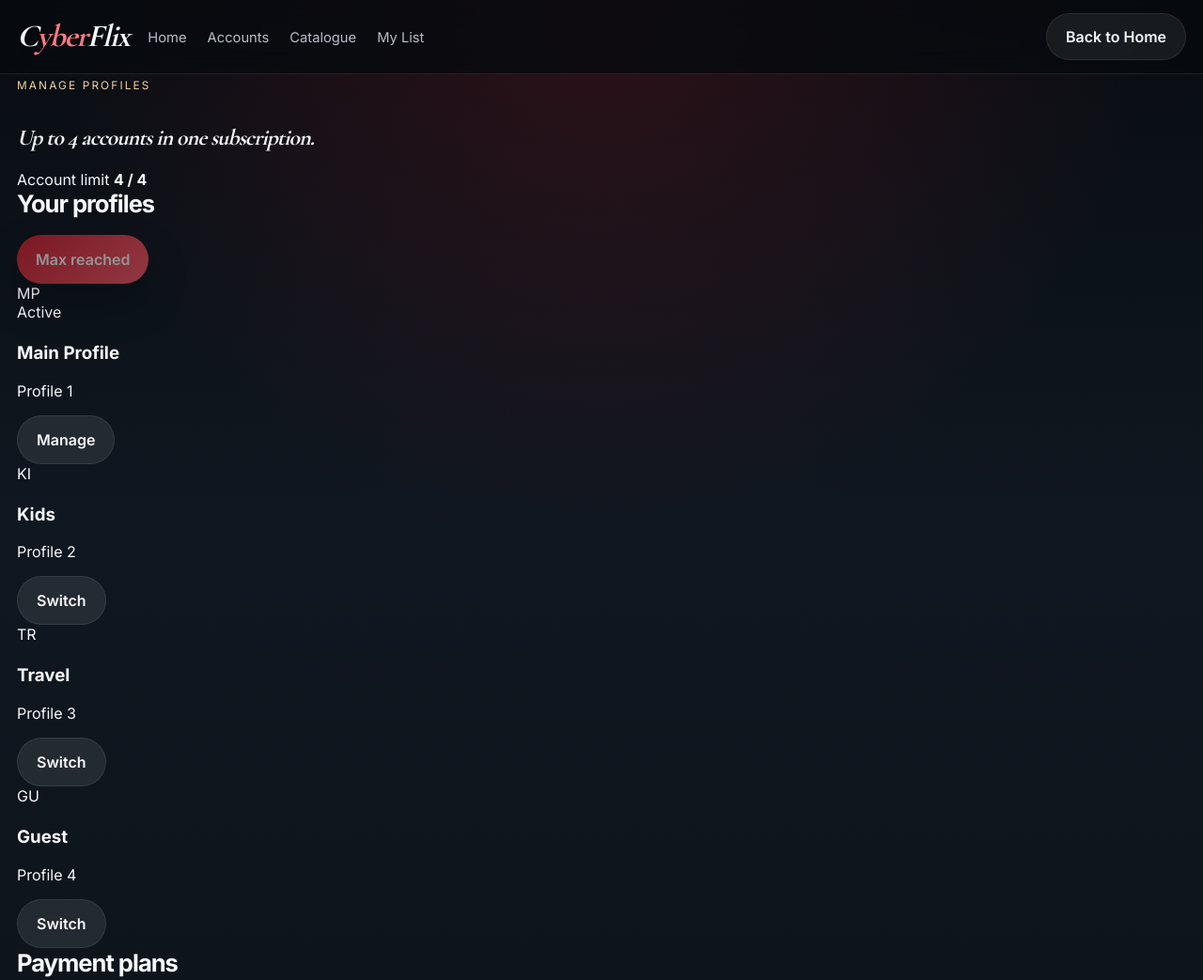
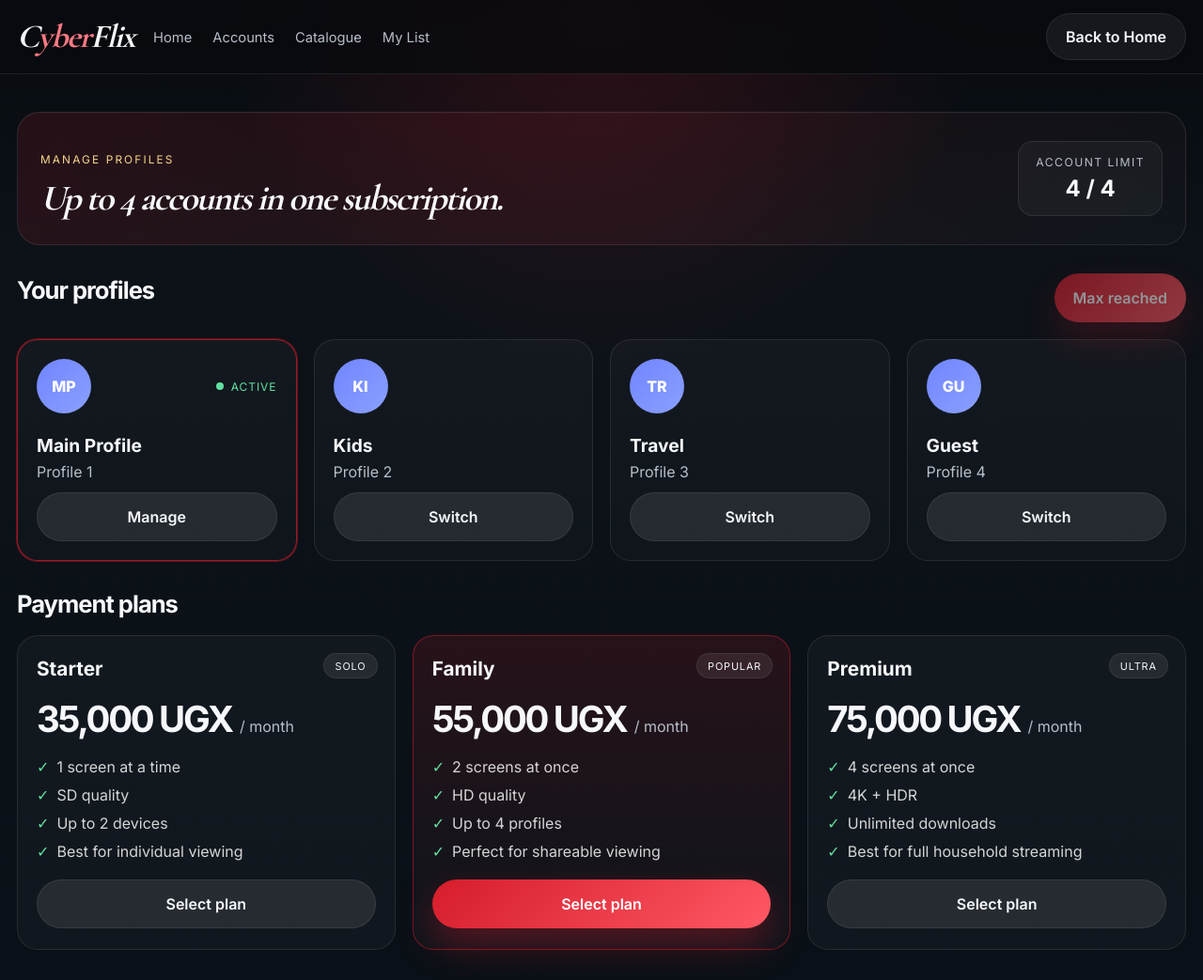
Before and after one commit to cyberjet-hub/cyberflix-website, a plain HTML site: page accounts.html in a window 1280 px wide. Shown: the top 1043 px of the page at 94% size. Drawn offline with nearby package versions, Linux system fonts and the light colour scheme; files whose address does not match are found by name.

Commit message:
Increase the visual richness and luxury streaming styling in the CyberFlix site CSS.

```diff
--- a/assets/css/styles.css
+++ b/assets/css/styles.css
@@ -1,22 +1,22 @@
 :root {
-  --bg: #0a0e13;
-  --bg-strong: #0f1720;
-  --bg-soft: #121a23;
-  --panel: rgba(18, 22, 31, 0.95);
-  --panel-alt: rgba(24, 31, 40, 0.92);
+  --bg: #070b10;
+  --bg-strong: #0d1218;
+  --bg-soft: #111922;
+  --panel: rgba(14, 19, 26, 0.96);
+  --panel-alt: rgba(19, 25, 34, 0.92);
   --card: rgba(255, 255, 255, 0.04);
-  --card-hover: rgba(255, 255, 255, 0.06);
-  --text: #f5f7fa;
+  --card-hover: rgba(255, 255, 255, 0.07);
+  --text: #f6f7fb;
   --muted: #b7bec9;
-  --line: rgba(255, 255, 255, 0.1);
+  --line: rgba(255, 255, 255, 0.09);
   --red: #d61d2c;
   --red-dark: #a9121d;
   --rose: #ff7a83;
   --gold: #f1d3a1;
   --amber: #f7c667;
   --green: #62e0a1;
-  --shadow: 0 20px 45px rgba(0, 0, 0, 0.45);
-  --radius: 20px;
+  --shadow: 0 22px 48px rgba(0, 0, 0, 0.46);
+  --radius: 22px;
   --serif: "Cormorant Garamond", Georgia, serif;
 }
 
@@ -32,8 +32,8 @@ body {
   margin: 0;
   font-family: "Inter", sans-serif;
   background:
-    radial-gradient(circle at top, rgba(214, 29, 44, 0.17), transparent 30%),
-    linear-gradient(180deg, #090d12 0%, #0f1720 30%, #0b1015 100%);
+    radial-gradient(circle at top, rgba(214, 29, 44, 0.18), transparent 32%),
+    linear-gradient(180deg, #080b10 0%, #0c1218 26%, #0a1017 100%);
   color: var(--text);
 }
 
@@ -63,9 +63,10 @@ button {
 .topbar {
   position: sticky;
   top: 0;
-  z-index: 20;
-  background: rgba(7, 10, 14, 0.8);
+  z-index: 30;
+  background: rgba(8, 11, 15, 0.78);
   backdrop-filter: blur(14px);
+  -webkit-backdrop-filter: blur(14px);
   border-bottom: 1px solid var(--line);
 }
 
@@ -88,16 +89,16 @@ button {
 .hero-copy h1,
 .auth-brand,
 .accounts-hero h1,
-.auth-copy h1 {
+.auth-copy h1,
+.modal-header-row h3 {
   font-family: var(--serif);
   letter-spacing: -0.04em;
   font-style: italic;
 }
 
 .logo {
-  font-size: 2.1rem;
+  font-size: 2.2rem;
   font-weight: 700;
-  color: var(--text);
   line-height: 1;
 }
 
@@ -129,11 +130,17 @@ button {
   display: flex;
   align-items: center;
   gap: 10px;
-  min-width: 210px;
-  padding: 0.72rem 0.9rem;
+  min-width: 220px;
+  padding: 0.7rem 0.95rem;
   border-radius: 999px;
   border: 1px solid rgba(255, 255, 255, 0.08);
   background: rgba(255, 255, 255, 0.04);
+  transition: border-color 0.2s ease, background 0.2s ease;
+}
+
+.search-box:focus-within {
+  border-color: rgba(255, 255, 255, 0.16);
+  background: rgba(255, 255, 255, 0.06);
 }
 
 .search-box svg {
@@ -159,12 +166,12 @@ button {
 .secondary-button {
   border: none;
   border-radius: 999px;
-  transition: transform 0.2s ease, opacity 0.2s ease, background 0.2s ease;
+  transition: transform 0.2s ease, opacity 0.2s ease, background 0.2s ease, box-shadow 0.2s ease;
 }
 
 .ghost-button,
 .secondary-button {
-  background: rgba(255, 255, 255, 0.07);
+  background: rgba(255, 255, 255, 0.06);
   color: var(--text);
   border: 1px solid rgba(255, 255, 255, 0.08);
 }
@@ -179,17 +186,26 @@ button {
 .primary-button {
   background: linear-gradient(135deg, var(--red), #ff5864);
   color: white;
-  box-shadow: var(--shadow);
+  box-shadow: 0 18px 38px rgba(214, 29, 44, 0.35);
 }
 
 .ghost-button:hover,
 .primary-button:hover,
 .secondary-button:hover {
-  transform: translateY(-1px);
+  transform: translateY(-2px);
 }
 
 .page-shell {
   min-height: 100vh;
+  position: relative;
+}
+
+.page-shell::before {
+  content: "";
+  position: fixed;
+  inset: 0;
+  pointer-events: none;
+  background: radial-gradient(circle at top right, rgba(214, 29, 44, 0.08), transparent 25%);
 }
 
 .welcome-banner {
@@ -203,6 +219,7 @@ button {
   border-radius: 16px;
   background: rgba(255, 255, 255, 0.03);
   color: var(--muted);
+  box-shadow: inset 0 1px 0 rgba(255,255,255,0.02);
 }
 
 .welcome-banner > div {
@@ -237,9 +254,10 @@ button {
   position: absolute;
   inset: 0;
   background:
-    linear-gradient(90deg, rgba(8, 10, 13, 0.9), rgba(8, 10, 13, 0.42) 42%, rgba(8, 10, 13, 0.2)),
+    linear-gradient(90deg, rgba(8, 11, 15, 0.9), rgba(8, 11, 15, 0.42) 42%, rgba(8, 11, 15, 0.18)),
     url("https://images.unsplash.com/photo-1517604931442-7e0c8ed2963c?auto=format&fit=crop&w=1600&q=80") center/cover no-repeat;
   transform: scale(1.06);
+  filter: saturate(1.08) contrast(1.08);
 }
 
 .hero-overlay {
@@ -292,7 +310,7 @@ button {
   justify-content: center;
   padding: 0.5rem 0.8rem;
   border-radius: 999px;
-  background: rgba(255, 255, 255, 0.08);
+  background: rgba(255, 255, 255, 0.06);
   border: 1px solid rgba(255, 255, 255, 0.08);
 }
 
@@ -301,7 +319,7 @@ button {
   max-width: 560px;
   font-size: 1.06rem;
   line-height: 1.7;
-  color: rgba(255, 255, 255, 0.82);
+  color: rgba(255, 255, 255, 0.8);
 }
 
 .cta-row {
@@ -324,7 +342,7 @@ button {
 }
 
 .content-panel {
-  padding: 22px 0 32px;
+  padding: 26px 0 34px;
 }
 
 .section-header {
@@ -333,7 +351,7 @@ button {
 
 .section-header h2 {
   margin: 0;
-  font-size: clamp(1.5rem, 2vw, 2.2rem);
+  font-size: clamp(1.6rem, 2vw, 2.3rem);
   letter-spacing: -0.04em;
 }
 
@@ -344,6 +362,7 @@ button {
   overflow-x: auto;
   scrollbar-width: thin;
   scrollbar-color: rgba(255, 255, 255, 0.2) transparent;
+  padding-bottom: 8px;
 }
 
 .movie-row::-webkit-scrollbar {
@@ -351,7 +370,7 @@ button {
 }
 
 .movie-row::-webkit-scrollbar-thumb {
-  background: rgba(255, 255, 255, 0.18);
+  background: rgba(255, 255, 255, 0.16);
   border-radius: 999px;
 }
 
@@ -362,25 +381,35 @@ button {
   border: 1px solid rgba(255, 255, 255, 0.08);
   background: rgba(255, 255, 255, 0.02);
   box-shadow: var(--shadow);
-  transition: transform 0.25s ease, border-color 0.25s ease;
+  transition: transform 0.25s ease, border-color 0.25s ease, box-shadow 0.25s ease;
+}
+
+.movie-card::before {
+  content: "";
+  position: absolute;
+  inset: 0;
+  background: linear-gradient(180deg, transparent 40%, rgba(7, 11, 15, 0.8));
+  z-index: 1;
 }
 
 .movie-card:hover {
-  transform: translateY(-4px);
+  transform: translateY(-5px);
   border-color: rgba(255, 255, 255, 0.14);
+  box-shadow: 0 24px 46px rgba(0, 0, 0, 0.52);
 }
 
 .movie-card img {
   width: 100%;
   height: 260px;
   object-fit: cover;
+  display: block;
 }
 
 .movie-card .card-info {
   position: absolute;
   inset: auto 0 0 0;
+  z-index: 2;
   padding: 18px 16px 14px;
-  background: linear-gradient(180deg, transparent, rgba(7, 10, 14, 0.9));
 }
 
 .movie-card h3 {
@@ -393,7 +422,7 @@ button {
 .movie-card small {
   display: block;
   margin-top: 4px;
-  color: rgba(255, 255, 255, 0.7);
+  color: rgba(255, 255, 255, 0.72);
 }
 
 .movie-grid {
@@ -418,7 +447,7 @@ button {
 }
 
 .filter-chip.active {
-  background: rgba(214, 29, 44, 0.16);
+  background: rgba(214, 29, 44, 0.18);
   color: white;
   border-color: rgba(214, 29, 44, 0.4);
 }
@@ -458,7 +487,7 @@ button {
 
 .modal-media {
   min-height: 440px;
-  background: linear-gradient(135deg, rgba(214, 29, 44, 0.22), rgba(255, 255, 255, 0.04));
+  background: linear-gradient(135deg, rgba(214, 29, 44, 0.2), rgba(255, 255, 255, 0.04));
 }
 
 .modal-media img {
@@ -480,10 +509,9 @@ button {
 
 .modal-header-row h3 {
   margin: 0;
-  font-size: clamp(2rem, 3vw, 2.8rem);
-  font-family: var(--serif);
-  letter-spacing: -0.04em;
-  line-height: 0.94;
+  font-size: clamp(2rem, 3vw, 3.1rem);
+  line-height: 0.92;
+  font-weight: 600;
 }
 
 .bookmark-button {
@@ -697,7 +725,6 @@ button {
   display: flex;
   align-items: center;
   gap: 10px;
-  grid-template-columns: none;
 }
 
 .remember input {
@@ -721,6 +748,7 @@ button {
   font-size: 0.82rem;
   letter-spacing: 0.12em;
   text-transform: uppercase;
+  z-index: 1;
 }
 
 .auth-divider::before {
@@ -732,11 +760,6 @@ button {
   height: 1px;
   background: rgba(255, 255, 255, 0.08);
   z-index: 0;
-}
-
-.auth-divider {
-  position: relative;
-  z-index: 1;
 }
 
 .auth-divider::after {
@@ -785,6 +808,243 @@ button {
   color: #98f7c8;
 }
 
+.accounts-body {
+  min-height: 100vh;
+}
+
+.accounts-page {
+  padding: 40px 0 60px;
+}
+
+.accounts-hero {
+  display: flex;
+  justify-content: space-between;
+  align-items: end;
+  gap: 20px;
+  margin-bottom: 28px;
+  padding: 30px 24px;
+  border: 1px solid var(--line);
+  border-radius: 24px;
+  background: linear-gradient(135deg, rgba(214, 29, 44, 0.14), rgba(255, 255, 255, 0.02));
+  box-shadow: inset 0 1px 0 rgba(255,255,255,0.02);
+}
+
+.accounts-hero h1 {
+  margin: 0;
+  font-size: clamp(2.4rem, 3vw, 3.8rem);
+  line-height: 0.96;
+  letter-spacing: -0.05em;
+}
+
+.eyebrow {
+  display: inline-block;
+  color: #f7d68a;
+  font-size: 0.74rem;
+  letter-spacing: 0.18em;
+  text-transform: uppercase;
+  margin-bottom: 16px;
+}
+
+.account-limit-pill {
+  display: grid;
+  gap: 6px;
+  padding: 14px 18px;
+  border-radius: 16px;
+  background: rgba(255, 255, 255, 0.04);
+  border: 1px solid rgba(255, 255, 255, 0.09);
+  text-align: center;
+}
+
+.limit-label {
+  color: var(--muted);
+  font-size: 0.76rem;
+  text-transform: uppercase;
+  letter-spacing: 0.12em;
+}
+
+.account-limit-pill strong {
+  font-size: 1.5rem;
+}
+
+.section-header {
+  margin-bottom: 18px;
+}
+
+.section-header h2 {
+  margin: 0;
+  font-size: clamp(1.5rem, 2vw, 2.1rem);
+  letter-spacing: -0.04em;
+}
+
+.section-head-row {
+  display: flex;
+  justify-content: space-between;
+  align-items: center;
+  gap: 18px;
+  margin-bottom: 18px;
+}
+
+.profiles-section,
+.plans-section {
+  margin-top: 30px;
+}
+
+.profile-grid,
+.plans-grid {
+  display: grid;
+  gap: 18px;
+}
+
+.profile-grid {
+  grid-template-columns: repeat(4, minmax(200px, 1fr));
+}
+
+.profile-card {
+  position: relative;
+  min-height: 220px;
+  padding: 20px;
+  border: 1px solid var(--line);
+  border-radius: 22px;
+  background: linear-gradient(180deg, rgba(255, 255, 255, 0.03), rgba(255, 255, 255, 0.02));
+  display: flex;
+  flex-direction: column;
+  justify-content: space-between;
+  transition: border-color 0.2s ease, transform 0.2s ease;
+}
+
+.profile-card:hover {
+  border-color: rgba(255, 255, 255, 0.14);
+  transform: translateY(-3px);
+}
+
+.profile-card.active {
+  border-color: rgba(214, 29, 44, 0.7);
+  box-shadow: 0 0 0 1px rgba(214, 29, 44, 0.4);
+}
+
+.profile-avatar {
+  width: 58px;
+  height: 58px;
+  border-radius: 50%;
+  display: grid;
+  place-items: center;
+  background: linear-gradient(135deg, #7185ff, #8aa0ff);
+  font-weight: 800;
+  color: white;
+}
+
+.profile-meta {
+  display: flex;
+  align-items: center;
+  justify-content: space-between;
+  gap: 12px;
+}
+
+.profile-card h3 {
+  margin: 0;
+  font-size: 1.2rem;
+}
+
+.profile-card p {
+  margin: 6px 0 0;
+  color: var(--muted);
+}
+
+.profile-status {
+  display: inline-flex;
+  align-items: center;
+  gap: 8px;
+  font-size: 0.75rem;
+  color: var(--green);
+  text-transform: uppercase;
+  letter-spacing: 0.08em;
+}
+
+.profile-status::before {
+  content: "";
+  width: 8px;
+  height: 8px;
+  border-radius: 50%;
+  background: var(--green);
+}
+
+.profile-card .secondary-button {
+  margin-top: 12px;
+  width: 100%;
+}
+
+.plans-grid {
+  grid-template-columns: repeat(3, minmax(220px, 1fr));
+}
+
+.plan-card {
+  position: relative;
+  padding: 22px 20px;
+  border: 1px solid var(--line);
+  border-radius: 22px;
+  background: rgba(255, 255, 255, 0.03);
+}
+
+.plan-card.featured {
+  background: linear-gradient(180deg, rgba(214, 29, 44, 0.14), rgba(255, 255, 255, 0.02));
+  border-color: rgba(214, 29, 44, 0.5);
+}
+
+.plan-badge {
+  position: absolute;
+  top: 18px;
+  right: 18px;
+  display: inline-block;
+  background: rgba(255, 255, 255, 0.08);
+  border: 1px solid rgba(255, 255, 255, 0.08);
+  border-radius: 999px;
+  padding: 0.35rem 0.7rem;
+  font-size: 0.68rem;
+  letter-spacing: 0.08em;
+  text-transform: uppercase;
+}
+
+.plan-name {
+  margin: 0;
+  font-size: 1.3rem;
+}
+
+.plan-price {
+  display: flex;
+  align-items: baseline;
+  gap: 8px;
+  margin: 18px 0 12px;
+}
+
+.plan-price strong {
+  font-size: 2.4rem;
+  letter-spacing: -0.06em;
+}
+
+.plan-price span {
+  color: var(--muted);
+}
+
+.plan-card ul {
+  list-style: none;
+  margin: 18px 0 20px;
+  padding: 0;
+  display: grid;
+  gap: 10px;
+  color: rgba(255, 255, 255, 0.82);
+}
+
+.plan-card li::before {
+  content: "✓";
+  color: var(--green);
+  margin-right: 8px;
+}
+
+.plan-card .primary-button,
+.plan-card .secondary-button {
+  width: 100%;
+}
+
 @media (max-width: 980px) {
   .movie-row {
     grid-template-columns: repeat(4, minmax(160px, 1fr));
@@ -800,6 +1060,14 @@ button {
 
   .auth-visual {
     min-height: 380px;
+  }
+
+  .profile-grid {
+    grid-template-columns: repeat(2, minmax(200px, 1fr));
+  }
+
+  .plans-grid {
+    grid-template-columns: 1fr;
   }
 }
 
@@ -855,4 +1123,8 @@ button {
     flex-direction: column;
     align-items: flex-start;
   }
+
+  .profile-grid {
+    grid-template-columns: 1fr;
+  }
 }
```
